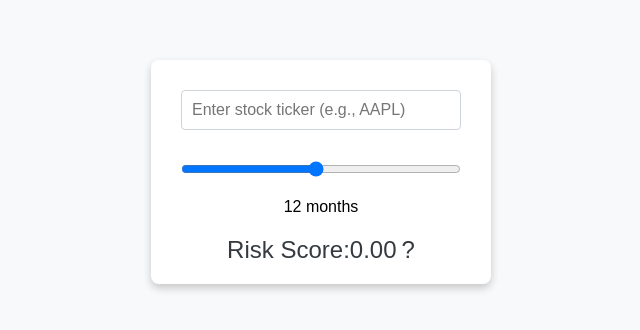
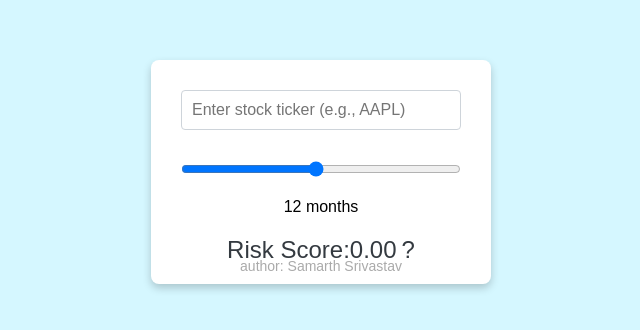
Before and after one commit to sriveey/stock-calc, a plain HTML site: page index.html in a window 1280 px wide. Shown: the part 228-558 px from the top of the page, without its empty margins (319-959 px from the left). Drawn offline with Linux system fonts and the light colour scheme.

Commit message:
updates to html

```diff
--- a/index.html
+++ b/index.html
@@ -13,7 +13,7 @@
             display: flex;
             align-items: center; /* Center vertically */
             justify-content: center; /* Center horizontally */
-            background-color: #f8f9fa; /* Light background color */
+            background-color: #d5f7ff; /* Light blue background color */
         }
         .container {
             text-align: center;
@@ -22,6 +22,7 @@
             box-shadow: 0 4px 8px rgba(0, 0, 0, 0.2); /* Subtle shadow */
             padding: 20px; /* Padding around content */
             width: 300px; /* Fixed width */
+            position: relative; /* For positioning the GitHub link */
         }
         input[type="text"], input[type="range"] {
             width: calc(100% - 20px); /* Full width minus padding */
@@ -66,6 +67,15 @@
             visibility: visible; /* Show tooltip on hover */
             opacity: 1; /* Make it visible */
         }
+        .github-link {
+            position: absolute; /* Absolute positioning within the container */
+            bottom: 10px; /* Position at the bottom */
+            left: 50%; /* Center horizontally */
+            transform: translateX(-50%); /* Adjust for centering */
+            color: #aaa; /* Greyed out color */
+            font-size: 14px; /* Smaller font size */
+            text-decoration: none; /* No underline */
+        }
     </style>
 </head>
 <body>
@@ -82,6 +92,7 @@
                 <span class="tooltiptext">The risk score is calculated based on historical volatility and market trends.</span>
             </div>
         </div>
+        <a class="github-link" href="https://github.com/sriveey/stock-calc" target="_blank">author: Samarth Srivastav</a>
     </div>
 
     <script>
```
